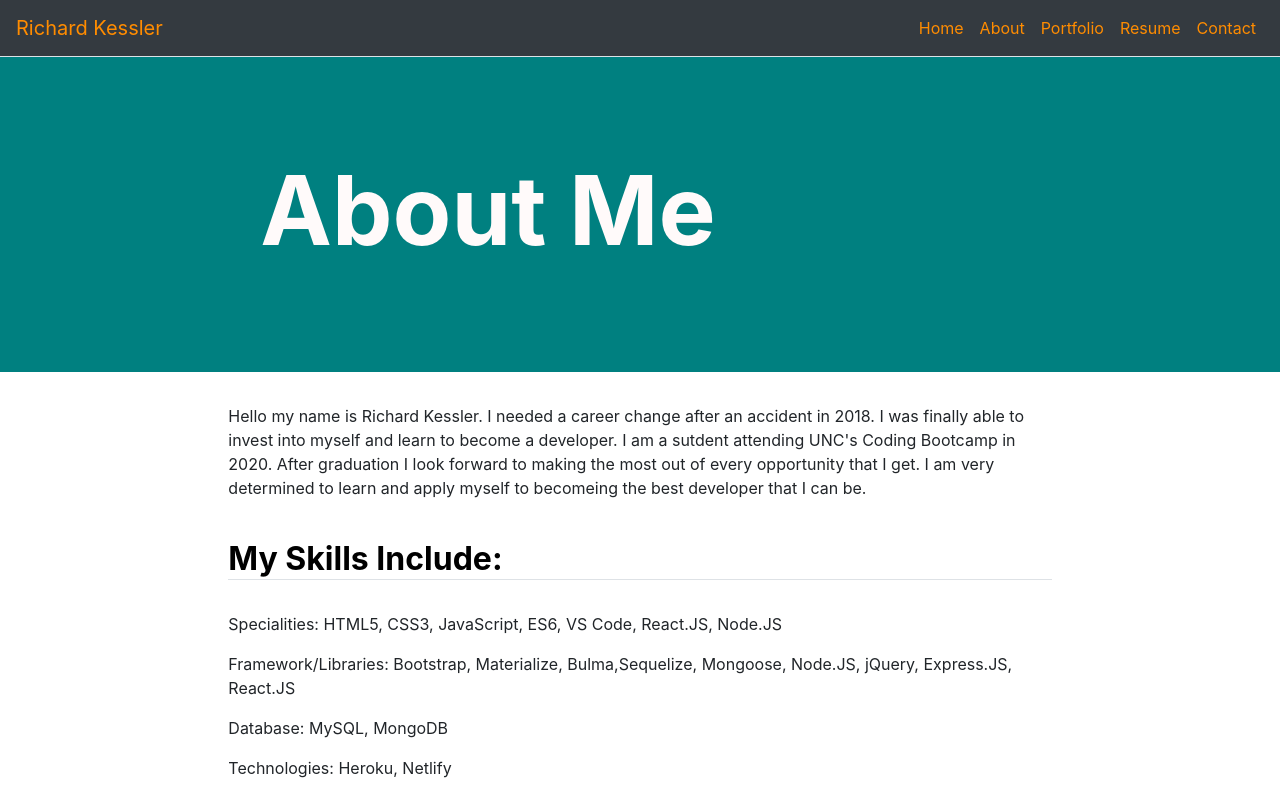
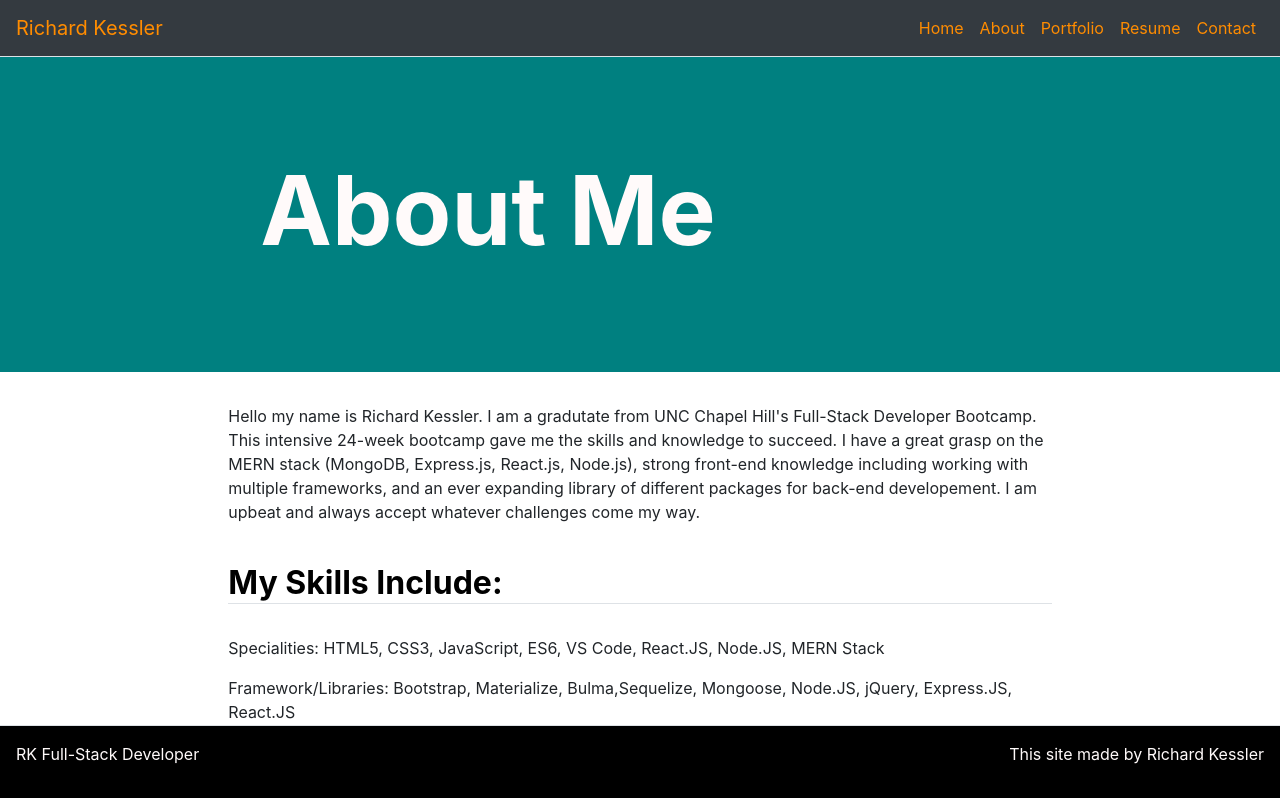
Before and after one commit to RichardKessler/React-Portfolio, a React (Create React App) app: page /about in a window 1280 px wide. Shown: the top 798 px of the page. Built offline with nearby package versions, Linux system fonts and the light colour scheme.

Commit message:
updated resume PDF link, footer element to be sticky bottom

```diff
--- a/src/App.js
+++ b/src/App.js
@@ -80,7 +80,7 @@ class App extends React.Component {
           <Route path='/about' exact render={() => <AboutPage title={this.state.about.title} subTitle={this.state.about.subTitle} />} />
           <Route path='/portfolio' exact render={() => <PortfolioPage title={this.state.portfolio.title} subTitle={this.state.portfolio.subTitle} text={this.state.portfolio.text} />} />
           <Route path='/resume' exact render={() => <ResumePage title={this.state.resume.title} />} />
-          <Route path='/contact' exact render={() => <ContactPage title={this.state.contact.title} subTitle={this.state.contact.subTitle} text={this.state.contact.text} />}  />
+          <Route path='/contact' exact render={() => <ContactPage title={this.state.contact.title} subTitle={this.state.contact.subTitle} text={this.state.contact.text} />} />
 
           <Footer />
         </Container>
--- a/src/components/Footer/style.css
+++ b/src/components/Footer/style.css
@@ -2,4 +2,9 @@ footer {
     height: 75px;
     background-color:black;
     color: snow;
+    position: sticky;
+    left: 0;
+    bottom: 0;
+    width: 100%;
+
 }
--- a/src/pages/AboutPage.js
+++ b/src/pages/AboutPage.js
@@ -11,16 +11,16 @@ function AboutPage(props) {
         <Hero title={props.title} subTitle={props.subTitle} text={props.text} />
         <div>
         <AboutText>
-            <p>Hello my name is Richard Kessler.  I needed a career change after an accident in 2018.  I was finally able to invest into myself and learn to become a developer.  I am a sutdent attending UNC's Coding Bootcamp in 2020.  After graduation I look forward to making the most out of every opportunity that I get.  I am very determined to learn and apply myself to becomeing the best developer that I can be.</p>
+            <p>Hello my name is Richard Kessler.  I am a gradutate from UNC Chapel Hill's Full-Stack Developer Bootcamp.  This intensive 24-week bootcamp gave me the skills and knowledge to succeed.  I have a great grasp on the MERN stack (MongoDB, Express.js, React.js, Node.js), strong front-end knowledge including working with multiple frameworks, and an ever expanding library of different packages for back-end developement.  I am upbeat and always accept whatever challenges come my way.</p>
             <br></br>
 
             <h2 className='border-bottom bb'>My Skills Include:</h2>
 
             <br></br>
-            <p>Specialities:  HTML5, CSS3, JavaScript, ES6, VS Code, React.JS, Node.JS</p>
+            <p>Specialities:  HTML5, CSS3, JavaScript, ES6, VS Code, React.JS, Node.JS, MERN Stack</p>
             <p>Framework/Libraries: Bootstrap, Materialize, Bulma,Sequelize, Mongoose, Node.JS, jQuery, Express.JS, React.JS</p>
             <p>Database: MySQL, MongoDB </p>
-            <p>Technologies: Heroku, Netlify</p>
+            <p>Technologies: GitPages, Heroku, Netlify</p>
             <p>Version Control: Git, GitHub, GitLab</p>
         </AboutText>
         </div>
--- a/src/pages/Resume.js
+++ b/src/pages/Resume.js
@@ -8,7 +8,7 @@ function ResumePage(props){
         <div>
         <Hero title={props.title} subTitle={props.subTitle} text={props.text} />
 
-        <a href='https://docs.google.com/document/d/1Y7tM9bn2w1ZsF3KmTJwY8OUsYmjjnUL0ixVnB-Mh-jg/edit?usp=sharing' target='__blank'>Download my Resume</a>
+        <a href='https://drive.google.com/file/d/1VYwXMpEVSVMF5B8v221JakSffSF6S_20/view?usp=sharing' target='__blank'>Download my Resume</a>
         </div>
     );
 }
```
Also changed, not shown: src/assets/Full-Stack-Certificate.png (added).
